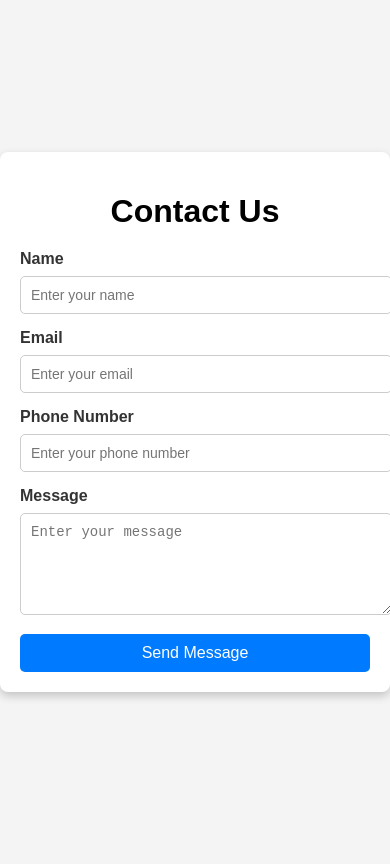
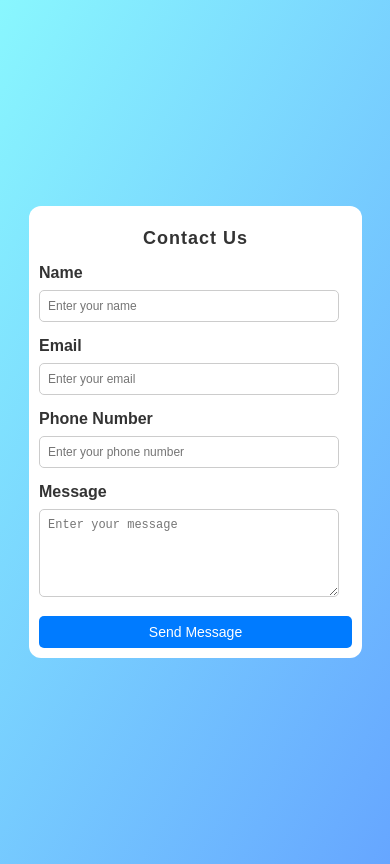
Before and after one commit to munnakumar046/Contact-Us-Form, a plain HTML site: page index.html in a window 390 px wide. Drawn offline with Linux system fonts and the light colour scheme.

Commit message:
Contect-Us

```diff
--- a/styles.css
+++ b/styles.css
@@ -7,21 +7,62 @@ body {
     display: flex;
     justify-content: center;
     align-items: center;
-    height: 100vh;
+    min-height: 100vh;
+    background: linear-gradient(120deg, #89f7fe, #66a6ff);
+    animation: gradient-animation 8s infinite alternate;
+}
+
+@keyframes gradient-animation {
+    0% {
+        background-position: 0% 50%;
+    }
+
+    100% {
+        background-position: 100% 50%;
+    }
 }
 
 .form-container {
     background: #ffffff;
     padding: 20px;
-    border-radius: 8px;
-    box-shadow: 0 4px 10px rgba(0, 0, 0, 0.2);
-    width: 100%;
+    border-radius: 12px;
+    box-shadow: 0 8px 20px rgba(0, 0, 0, 0.3);
+    width: 90%;
     max-width: 400px;
+    box-sizing: border-box;
+    transform: rotateX(0deg);
+    animation: form-pop 1s ease-out forwards;
+}
+
+@keyframes form-pop {
+    0% {
+        transform: rotateX(-90deg);
+        opacity: 0;
+    }
+
+    100% {
+        transform: rotateX(0deg);
+        opacity: 1;
+    }
 }
 
 h1 {
     text-align: center;
     margin-bottom: 20px;
+    color: #333;
+    font-size: 24px;
+    letter-spacing: 1px;
+    animation: fade-in 1.5s ease-in-out;
+}
+
+@keyframes fade-in {
+    0% {
+        opacity: 0;
+    }
+
+    100% {
+        opacity: 1;
+    }
 }
 
 form label {
@@ -33,18 +74,21 @@ form label {
 
 form input,
 form textarea {
-    width: 100%;
+    width: 90%;
     padding: 10px;
     margin-bottom: 15px;
     border: 1px solid #ccc;
     border-radius: 5px;
     font-size: 14px;
+    transition: transform 0.3s ease, box-shadow 0.3s ease;
 }
 
 form input:focus,
 form textarea:focus {
     border-color: #007bff;
     outline: none;
+    /* box-shadow: 0 4px 10px rgba(0, 0, 0, 0.2); */
+    transform: scale(1.05);
 }
 
 button {
@@ -56,8 +100,62 @@ button {
     cursor: pointer;
     font-size: 16px;
     width: 100%;
+    transition: transform 0.3s ease, box-shadow 0.3s ease;
 }
 
 button:hover {
     background-color: #0056b3;
+    transform: scale(1.1);
+    box-shadow: 0 6px 15px rgba(0, 0, 0, 0.3);
 }
+
+button:active {
+    transform: scale(1.05);
+    box-shadow: 0 3px 8px rgba(0, 0, 0, 0.2);
+}
+
+/* Media Queries for Smaller Devices */
+@media (max-width: 768px) {
+    body {
+        flex-direction: column;
+        padding: 10px;
+    }
+
+    .form-container {
+        padding: 15px;
+        max-width: 100%;
+    }
+
+    form input,
+    form textarea {
+        font-size: 10px;
+    }
+
+    button {
+        font-size: 15px;
+    }
+}
+
+/* Media Queries for Very Small Devices (Phones) */
+@media (max-width: 480px) {
+    .form-container {
+        padding: 10px;
+        box-shadow: none;
+    }
+
+    h1 {
+        font-size: 18px;
+        margin-bottom: 15px;
+    }
+
+    form input,
+    form textarea {
+        font-size: 12px;
+        padding: 8px;
+    }
+
+    button {
+        padding: 8px;
+        font-size: 14px;
+    }
+}
```
